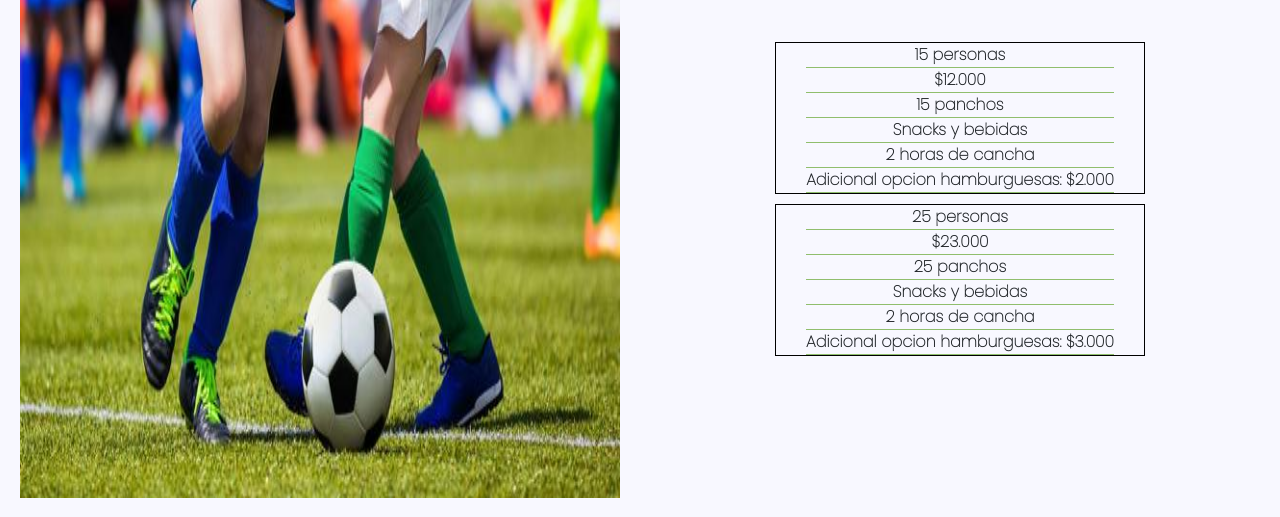
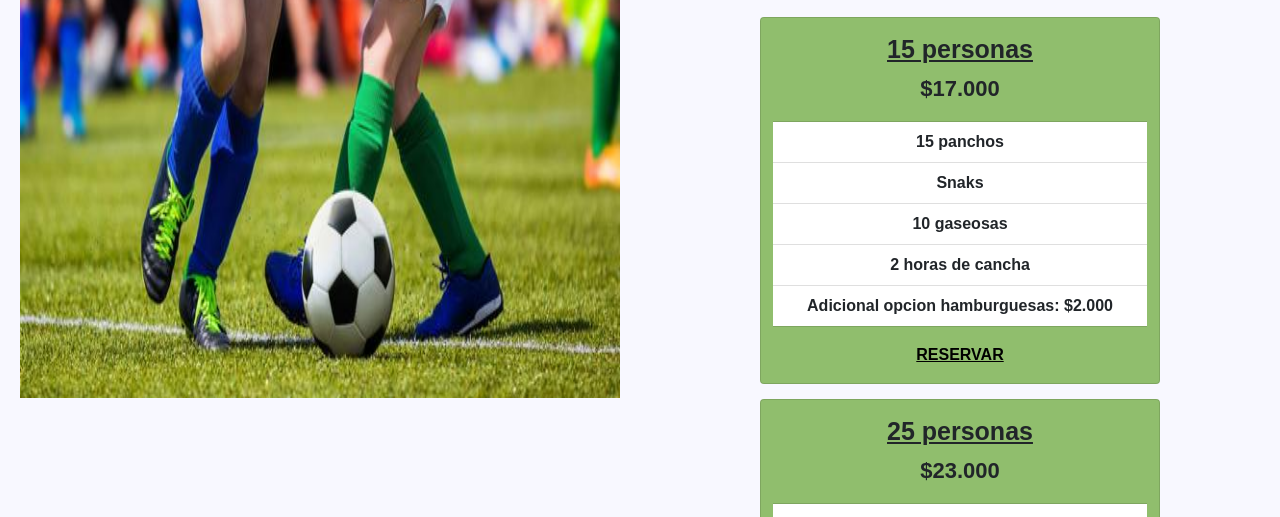
Before and after one commit to francovalesi/LaColmenaFutbol-Valesi, a plain HTML site: page pages/eventos.html in a window 1280 px wide. Shown: the part 532-1049 px from the top of the page. Drawn offline with nearby package versions, Linux system fonts and the light colour scheme; a web font is replaced by a local one.

Commit message:
Agrego cards en canchas y eventos con bootstrap

```diff
--- a/css/style.css
+++ b/css/style.css
@@ -126,26 +126,36 @@ h1 {
     border-radius: 5%;
 }
 
-/* Estilos para canchas.htlm */
-.contenedorCanchas {
+/* Estilos para cards */
+.card {
+    background-color: #90BE6D;
+    width: 400px;
+    /* margin-left: 50px; */
+    margin-bottom: 15px;
     text-align: center;
-    margin: 25px;
+    font-family: 'Hammersmith One', sans-serif;
+    font-weight: bold;
 }
 
-.article__canchas {
-    display: inline-block;
-    padding: 0px 30px;
-    margin-bottom: 10px;
-    border: 1px solid black;
-    list-style-type: none;
-    font-style: normal;
-    text-align: center;
+.card-title {
+    text-decoration: underline;
+    font-size: 25px;
+    font-weight: 900;
 }
 
-.article__canchas li {
-    font-family: 'Poppins', sans-serif;
-    font-weight: bolder;
-    border-bottom: 1px solid #90BE6D;
+.card-text {
+    font-size: 22px;
+}
+
+.card-link {
+    color: black;
+    transition: all 1s;
+}
+
+.card-link:hover {
+    color: #F1F2EE;
+    text-decoration: underline;
+
 }
 
 /* Estilos para eventos.html */
@@ -160,10 +170,6 @@ h1 {
     display: none;
 }
 
-.contenedorEventos {
-    text-align: center;
-    margin: 25px;
-}
 
 .parrafo_eventos {
     font-family: 'Poppins', sans-serif;
@@ -173,22 +179,6 @@ h1 {
     line-height: 1.6;
     margin: 20px 20px;
     padding: 20px 12px;
-}
-
-.lista__eventos {
-    display: inline-block;
-    padding: 0px 30px;
-    margin-bottom: 10px;
-    border: 1px solid black;
-    list-style-type: none;
-    font-style: normal;
-    text-align: center;
-}
-
-.lista__eventos li {
-    font-family: 'Poppins', sans-serif;
-    font-weight: bolder;
-    border-bottom: 1px solid #90BE6D;
 }
 
 /* Estilos para contacto.html */
@@ -322,7 +312,7 @@ h1 {
     .image_eventos img {
         display: inline-block;
         width: 600px;
-        height: 800px;
+        height: 700px;
     }
 
     .article__eventos {
@@ -343,13 +333,14 @@ h1 {
 
     /* Estilos para contacto.html */
     .formulario {
-        text-align: left;
+        text-align: center;
     }
 
     /* estilo para la galeria de imagenes */
 
     iframe {
-        width: 560px;
+        border: 2px solid black;
+        width: 460px;
         height: 315px;
     }
 
@@ -357,6 +348,7 @@ h1 {
     .grid-container footer p {
         font-size: 18px;
         margin-right: 100px;
+        margin-bottom: 0;
     }
 
     .footer__redes {
@@ -371,7 +363,6 @@ h1 {
     }
 
     .footer__redes i:hover {
-        font-size: 50px;
         color: whitesmoke;
     }
 }
--- a/pages/eventos.html
+++ b/pages/eventos.html
@@ -55,24 +55,42 @@
                                 Asistencia médica y seguridad las 24 horas en el predio.
                             </p>
                         </div>
-
-                        <article class="contenedorEventos">
-                            <ul class="lista__eventos">
-                                <li>15 personas</li>
-                                <li>$12.000</li>
-                                <li>15 panchos</li>
-                                <li>Snacks y bebidas</li>
-                                <li>2 horas de cancha</li>
-                                <li>Adicional opcion hamburguesas: $2.000</li>
-                            </ul>
-                            <ul class="lista__eventos">
-                                <li>25 personas</li>
-                                <li>$23.000</li>
-                                <li>25 panchos</li>
-                                <li>Snacks y bebidas</li>
-                                <li>2 horas de cancha</li>
-                                <li>Adicional opcion hamburguesas: $3.000</li>
-                            </ul>
+                        <div class="container">
+                            <div class="row justify-content-around">
+                                <div class="card">
+                                    <div class="card-body">
+                                        <h5 class="card-title">15 personas</h5>
+                                        <p class="card-text">$17.000</p>
+                                    </div>
+                                    <ul class="list-group list-group-flush">
+                                        <li class="list-group-item">15 panchos</li>
+                                        <li class="list-group-item">Snaks</li>
+                                        <li class="list-group-item">10 gaseosas</li>
+                                        <li class="list-group-item">2 horas de cancha</li>
+                                        <li class="list-group-item">Adicional opcion hamburguesas: $2.000</li>
+                                    </ul>
+                                    <div class="card-body">
+                                        <a href="./contacto.html" class="card-link">RESERVAR</a>
+                                    </div>
+                                </div>
+                                <div class="card">
+                                    <div class="card-body">
+                                        <h5 class="card-title">25 personas</h5>
+                                        <p class="card-text">$23.000</p>
+                                    </div>
+                                    <ul class="list-group list-group-flush">
+                                        <li class="list-group-item">25 panchos</li>
+                                        <li class="list-group-item">Snaks</li>
+                                        <li class="list-group-item">17 gaseosas</li>
+                                        <li class="list-group-item">2 horas de cancha</li>
+                                        <li class="list-group-item">Adicional opcion hamburguesas: $3.000</li>
+                                    </ul>
+                                    <div class="card-body">
+                                        <a href="./contacto.html" class="card-link">RESERVAR</a>
+                                    </div>
+                                </div>
+                            </div>
+                        </div>
                         </article>
                     </article>
                 </div>
```
Also changed, not shown: pages/canchas.html (+48 -25 lines).
